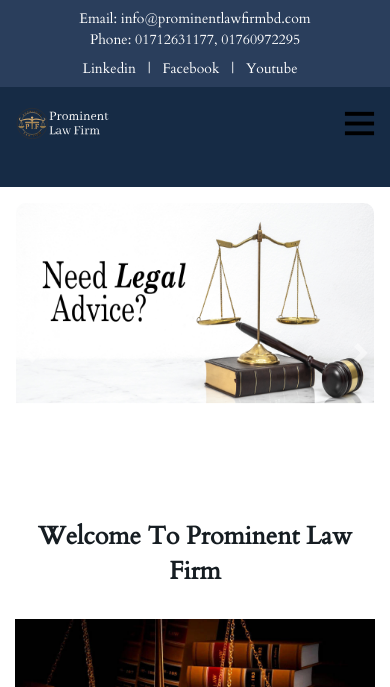
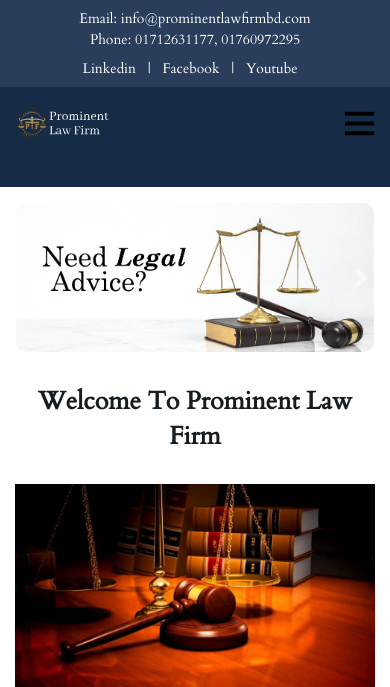
Before and after one commit to Rifat977/lawfirm, a Django app: page / in a window 390 px wide. Shown: the top 687 px of the page. Run offline with Django 4.2, Linux system fonts and the light colour scheme; data comes from the database, SQL or seed files in the repository; parts of the project's set-up code (start-up, migrations or seed data) failed here and were passed over; some libraries are stand-ins or nearby versions; grey boxes are pictures that could not be loaded.

Commit message:
slider fix

```diff
--- a/templates/index.html
+++ b/templates/index.html
@@ -33,7 +33,7 @@
 
 
     <!-- about part start-->
-    <section class="about_part mt-md-5 mt-0">
+    <section class="about_part mt-md-5 mt-3">
         <div class="container">
             <div class="row justify-content-center">
                 <div class="col-lg-8">
--- a/templates/partial/base.html
+++ b/templates/partial/base.html
@@ -33,22 +33,10 @@
     <style>
         .carousel-item {
             position: relative;
-            height: 700px;
         }
         .carousel-item img {
             height: auto;
             width: 100%;
-        }
-        .carousel-overlay {
-            position: absolute;
-            top: 0;
-            left: 0;
-            width: 100%;
-            height: 100%;
-            background-color: rgba(0, 0, 0, 0); /* Adjust opacity as needed */
-        }
-        .carousel-caption {
-            z-index: 2;
         }
         /* Media queries for responsive design */
         @media (max-width: 768px) {
@@ -56,14 +44,6 @@
                 height: auto;
                 background-position: center;
                 background-size: cover !important;
-            }
-        }
-        @media (max-width: 576px) {
-            .carousel-item {
-                height: 300px; /* Adjust height for extra small screens */
-            }
-            .carousel-item img {
-                min-height: 200px;
             }
         }
         .topbar {
```
